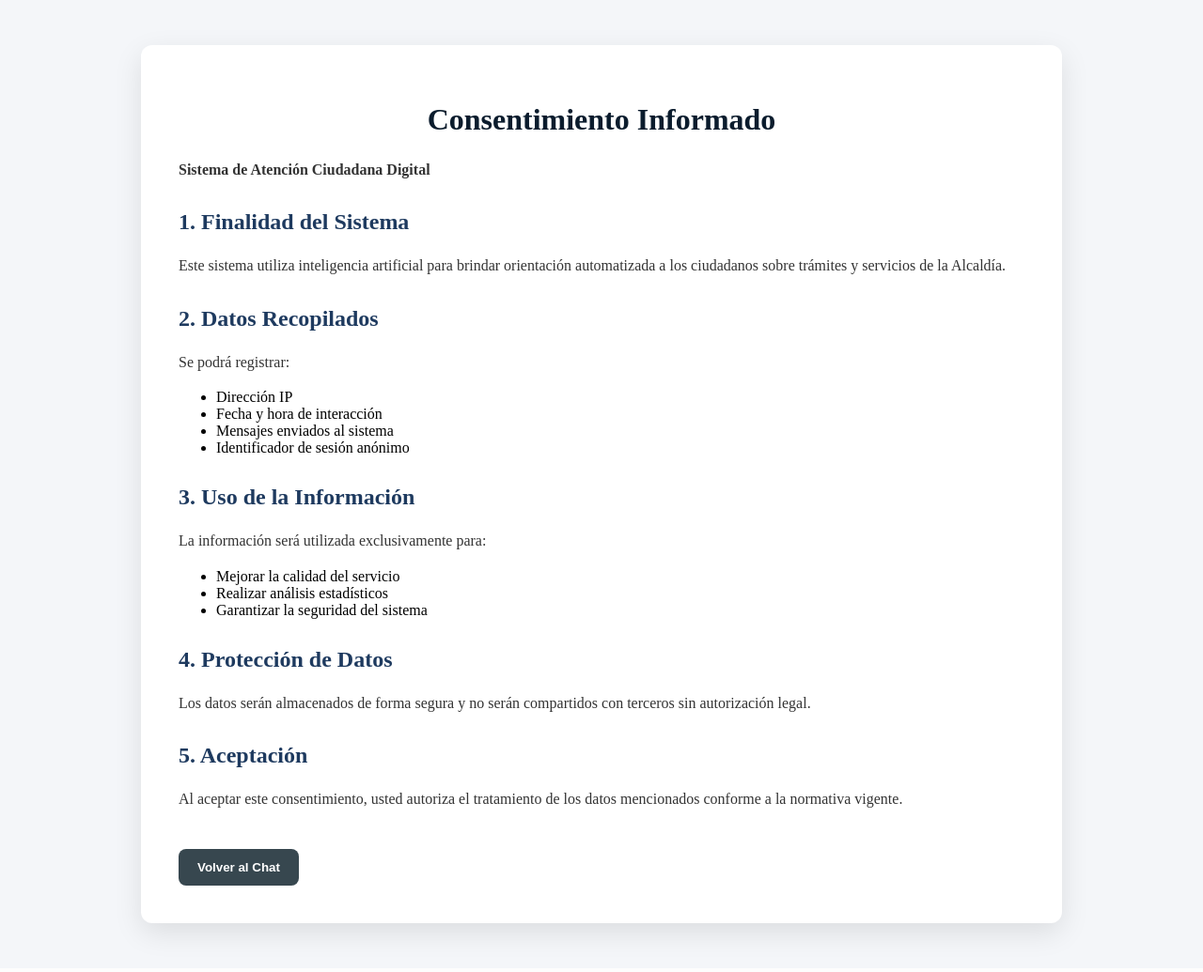
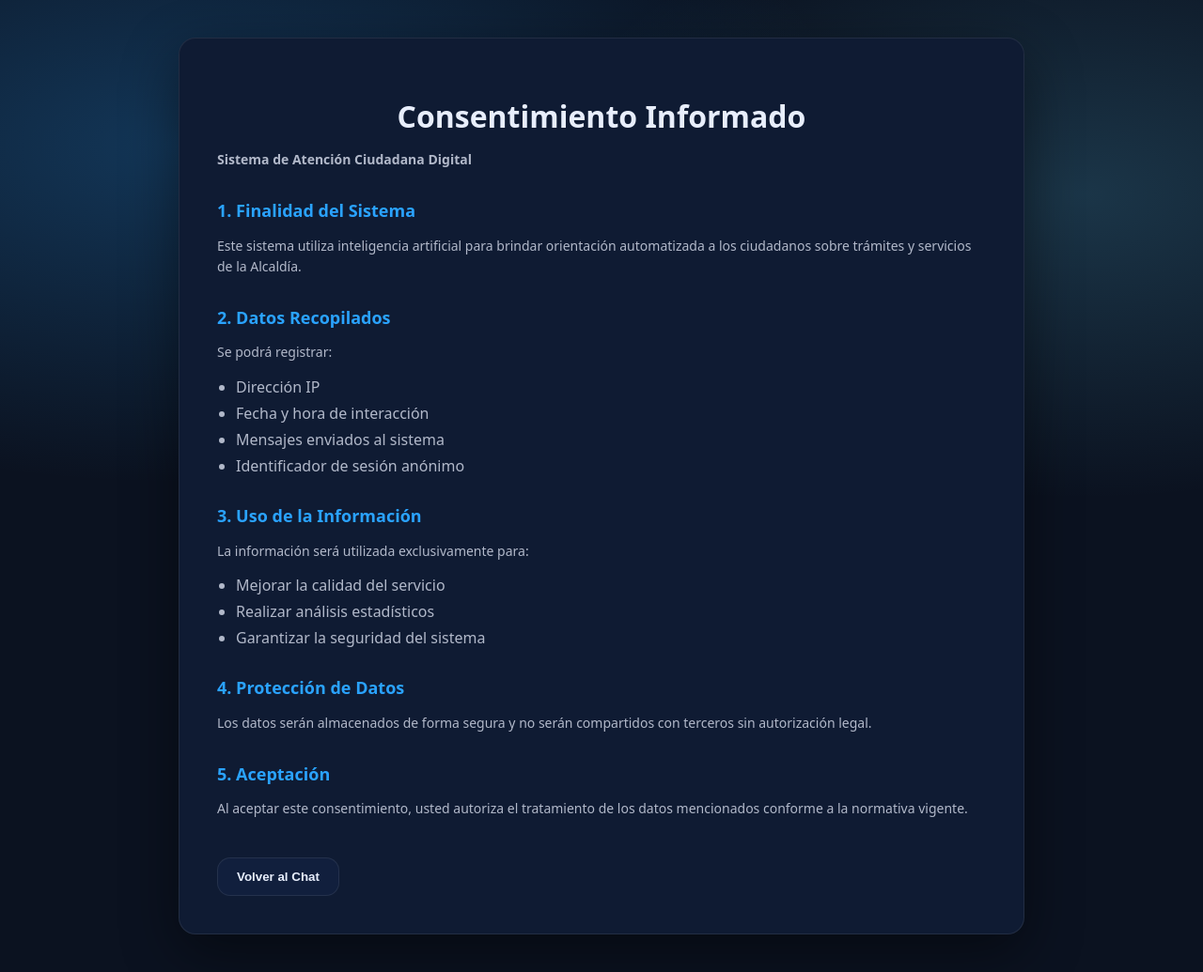
Before and after one commit to AngelKN/flask-server, a Flask app: page /consentimiento in a window 1280 px wide. Shown: the whole page at 94% size. Before the commit the page ends 1008 px from the top, so only its background shows below. Run offline with Flask 3, Linux system fonts and the light colour scheme.

Commit message:
colores consentimiento

```diff
--- a/static/consentimiento.css
+++ b/static/consentimiento.css
@@ -1,52 +1,111 @@
 body{
-    background:#f4f6f9;
+  background: var(--bg);
   padding:40px;
+  font-family: inherit;
+  color: var(--text);
 }
 
+/* Contenedor principal */
 .container{
   max-width:900px;
   margin:auto;
-    background:white;
+  background: var(--panel);
   padding:40px;
-    border-radius:12px;
-    box-shadow:0 10px 30px rgba(0,0,0,.1);
+  border-radius: var(--radius);
+  border:1px solid var(--line);
+  box-shadow: var(--shadow);
 }
 
+/* Título principal */
 .container h1{
   text-align:center;
-    color:#0b1c2d;
+  margin-bottom:10px;
+  color: var(--text);
 }
 
+/* Subtítulos */
 .container h2{
   margin-top:30px;
-    color:#1e3a5f;
+  color: var(--primary);
+  font-size:18px;
 }
 
+/* Texto */
 .container p{
   line-height:1.6;
-    color:#333;
+  color: var(--muted);
+  font-size:14px;
 }
 
+/* Listas */
+.container ul{
+  margin-top:10px;
+  padding-left:20px;
+}
+
+.container li{
+  margin-bottom:6px;
+  color: var(--muted);
+}
+
+/* Botones */
 .buttons{
   margin-top:40px;
   display:flex;
   justify-content:space-between;
+  gap:15px;
+}
+
+/* Botones base */
+.buttons button{
+  padding:12px 20px;
+  border-radius:14px;
+  border:1px solid var(--line);
+  background: var(--panel2);
+  color: var(--text);
+  cursor:pointer;
+  font-weight:600;
+  transition: all .2s ease;
+}
+
+/* Hover general */
+.buttons button:hover{
+  transform: translateY(-1px);
+  border-color: var(--primary);
+}
+
+/* Botón aceptar */
+.accept{
+  border:none;
+  background: linear-gradient(135deg, var(--primary), var(--primary2));
+  color:white;
+  box-shadow:0 10px 25px rgba(42,163,255,.25);
+}
+
+.accept:hover{
+  box-shadow:0 15px 35px rgba(42,163,255,.35);
+}
+
+/* Botón volver */
+.back{
+  background: rgba(255,255,255,.04);
+}
+
+/* Responsive */
+@media (max-width:700px){
+  body{
+    padding:20px;
+  }
+
+  .container{
+    padding:25px;
+  }
+
+  .buttons{
+    flex-direction:column;
   }
 
   .buttons button{
-    padding:12px 20px;
-    border:none;
-    border-radius:8px;
-    cursor:pointer;
-    font-weight:bold;
+    width:100%;
   }
-
-.accept{
-    background:#1565ff;
-    color:white;
 }
-
-.back{
-    background:#37474f;
-    color:white;
-}
--- a/templates/consentimiento.html
+++ b/templates/consentimiento.html
@@ -5,6 +5,7 @@
 <title>Consentimiento Informado - Atención Ciudadana Digital</title>
 
   <link rel="stylesheet" href="{{ url_for('static', filename='consentimiento.css') }}" />
+  <link rel="stylesheet" href="{{ url_for('static', filename='styles.css') }}" />
 
 </head>
 <body>
```
Lines whose indentation alone changed are shown as unchanged.
